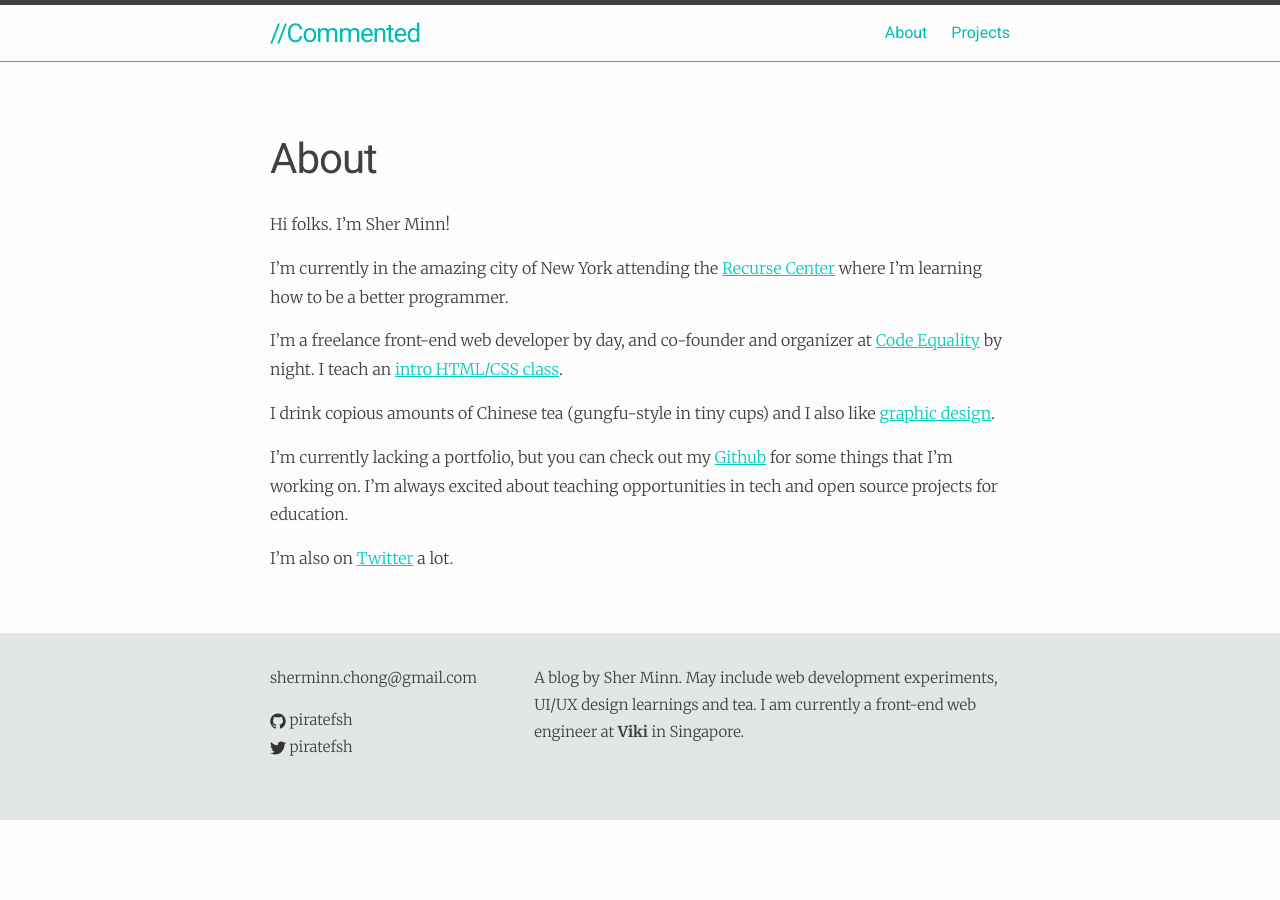
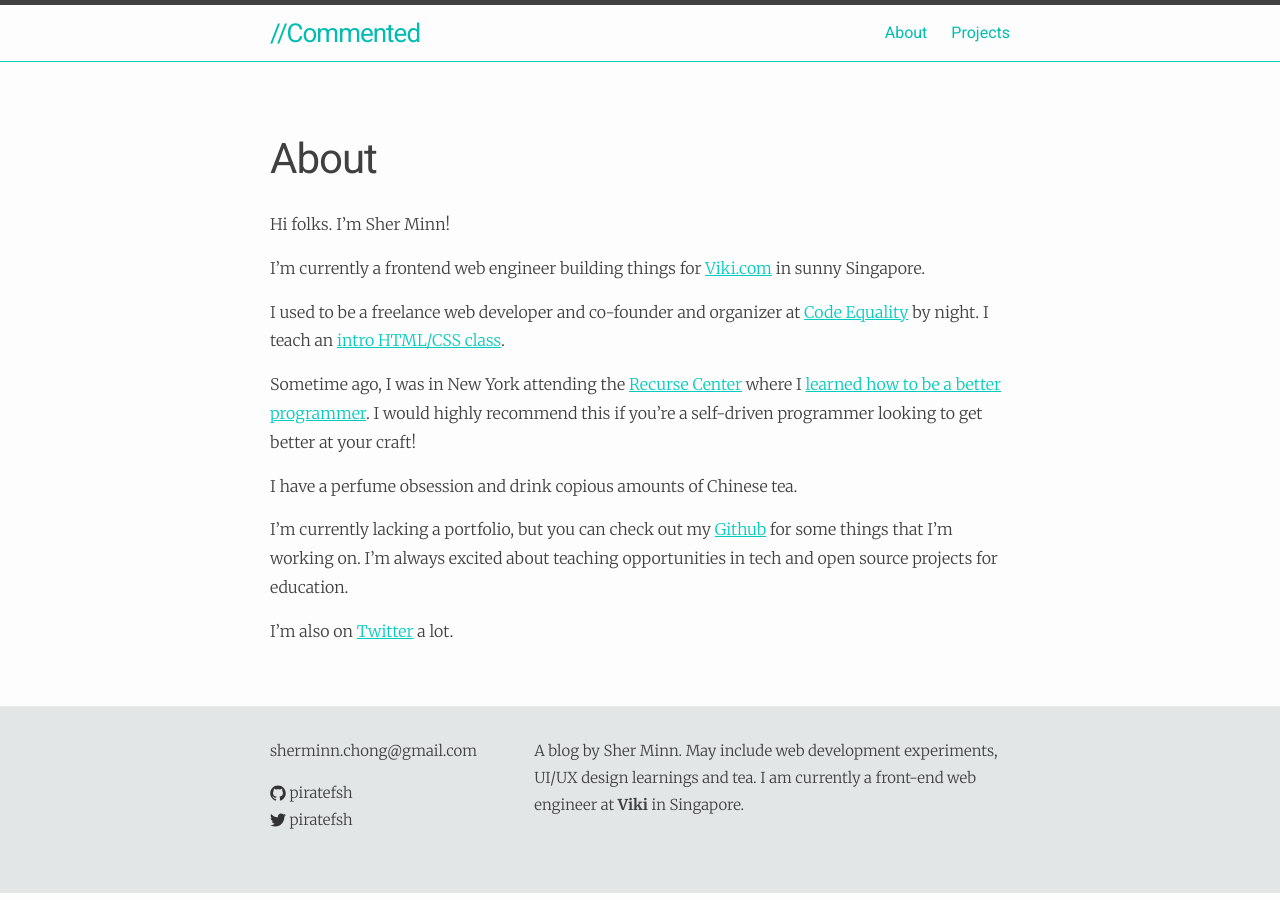
Before and after one commit to piratefsh/piratefsh.github.io, a Jekyll site: the page built from about.md, in a window 1280 px wide. Built offline with Jekyll 4.4.1, drawn with Linux system fonts in a browser that asks for light colours.

Commit message:
Update readme

```diff
--- a/about.md
+++ b/about.md
@@ -6,11 +6,13 @@ permalink: /about/
 
 Hi folks. I'm Sher Minn!
 
-I'm currently in the amazing city of New York attending the [Recurse Center](http://recurse.com) where I'm learning how to be a better programmer.
+I'm currently a frontend web engineer building things for [Viki.com](https://viki.com) in sunny Singapore.
 
-I'm a freelance front-end web developer by day, and co-founder and organizer at [Code Equality](http://codeequality.org) by night. I teach an [intro HTML/CSS class](http://codeequality.org/2014/06/16/introduction-to-htmlcss.html).
+I used to be a freelance web developer and co-founder and organizer at [Code Equality](http://codeequality.org) by night. I teach an [intro HTML/CSS class](http://codeequality.org/2014/06/16/introduction-to-htmlcss.html).
 
-I drink copious amounts of Chinese tea (gungfu-style in tiny cups) and I also like [graphic design](http://behance.net/piratefsh).
+Sometime ago, I was in New York attending the [Recurse Center](http://recurse.com) where I [learned how to be a better programmer](http://piratefsh.github.io/projects/experience/2016/04/16/my-recurse-center-experience.html). I would highly recommend this if you're a self-driven programmer looking to get better at your craft!
+
+I have a perfume obsession and drink copious amounts of Chinese tea.
 
 I'm currently lacking a portfolio, but you can check out my [Github](http://github.com/piratefsh) for some things that I'm working on. I'm always excited about teaching opportunities in tech and open source projects for education.
 
```
